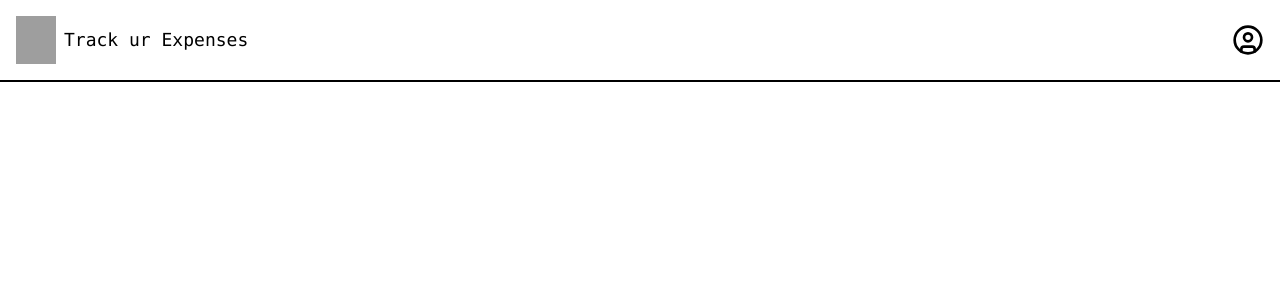
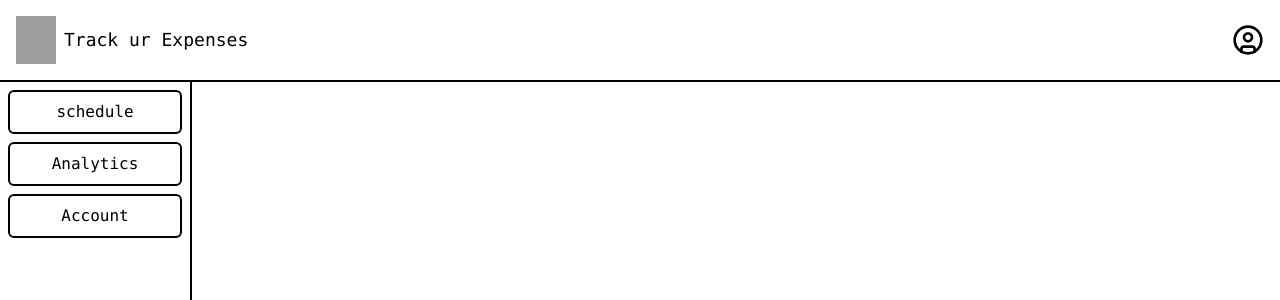
Before and after one commit to Ein-shen/Finance_tracker, a React (Vite) app in the folder client/: page /dashboard in a window 1280 px wide. Shown: the top 300 px of the page. Built offline with nearby package versions, Linux system fonts and the light colour scheme; no server answers; grey boxes are pictures that could not be loaded.

Commit message:
added sidebar for not

```diff
--- a/client/src/pages/user/Sidebar.jsx
+++ b/client/src/pages/user/Sidebar.jsx
@@ -1,9 +1,21 @@
 import React from 'react'
+import {User} from 'lucide-react'
 
 export const Sidebar = () => {
   return (
-    <div>
-        <div>
+
+    <div className='flex flex-col'>
+        <div className='h-screen w-48 border-r-2 border-black left-0 items-center text-center space-y-2 p-2'>
+            <h1 className='font-mono text-md border border-2 rounded-md p-2'>
+                schedule
+            </h1>
+             <h1 className='font-mono text-md  border border-2 rounded-md p-2'>
+                Analytics
+            </h1>
+
+             <h1 className='font-mono text-md border border-2 rounded-md p-2'>
+                 Account
+            </h1>
 
         </div>
     </div>
```
